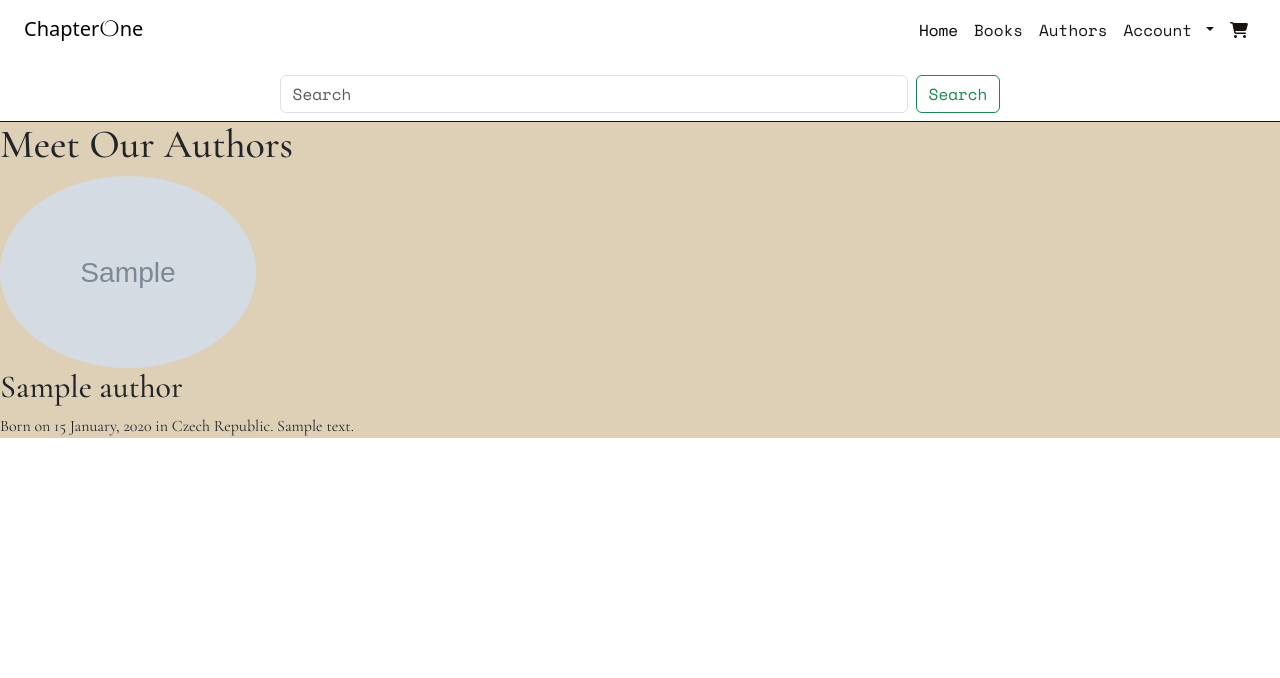
After one commit to niekados/chapter-one, a Django app: page /authors/ in a window 1280 px wide. The commit adds this page. Shown: the top 678 px of the page. Run offline with Django 4.2, Linux system fonts and the light colour scheme; tables that the repository leaves empty hold one stand-in row (values such as "Sample post"); grey boxes marked "Sample" are stand-in pictures.

Commit message:
feat: add authors_list.html template

```diff
--- /dev/null
+++ b/authors/templates/authors/authors_list.html
@@ -0,0 +1,22 @@
+{% extends "base.html" %}
+{% load static %}
+
+{% block extra_title %}
+Authors
+{% endblock %}
+
+{% block content %}
+<h1>Meet Our Authors</h1>
+<div class="authors-list">
+    {% for author in authors %}
+    <div class="author-card">
+        <img src="{{ author.display_photo }}" alt="{{ author.name }}" class="author-photo">
+        <h2>{{ author.name }}</h2>
+        <p>
+            Born on {{ author.birth_date|date:"j F, Y" }}
+            in {{ author.get_birth_country_display }}. {{ author.biography|safe }}
+        </p>
+    </div>
+    {% endfor %}
+</div>
+{% endblock %}
--- a/static/css/base.css
+++ b/static/css/base.css
@@ -59,3 +59,10 @@ span.decorative {
     font-family: var(--deco-font);
     font-size: 110%;
 }
+
+/* Authors */
+
+.author-photo {
+    width: 20vw;
+    border-radius: 50%;
+}
--- a/templates/includes/header.html
+++ b/templates/includes/header.html
@@ -21,7 +21,7 @@
                     <a class="nav-link" href="#">Books</a>
                 </li>
                 <li class="nav-item">
-                    <a class="nav-link" href="#">Authors</a>
+                    <a class="nav-link" href="{% url 'authors_list' %}">Authors</a>
                 </li>
                 {% if request.user.is_authenticated %}
                 <li class="nav-item">
```
Also changed, not shown: authors/migrations/0001_initial.py (added), media/aurelia-larkspur.jpg (added).
